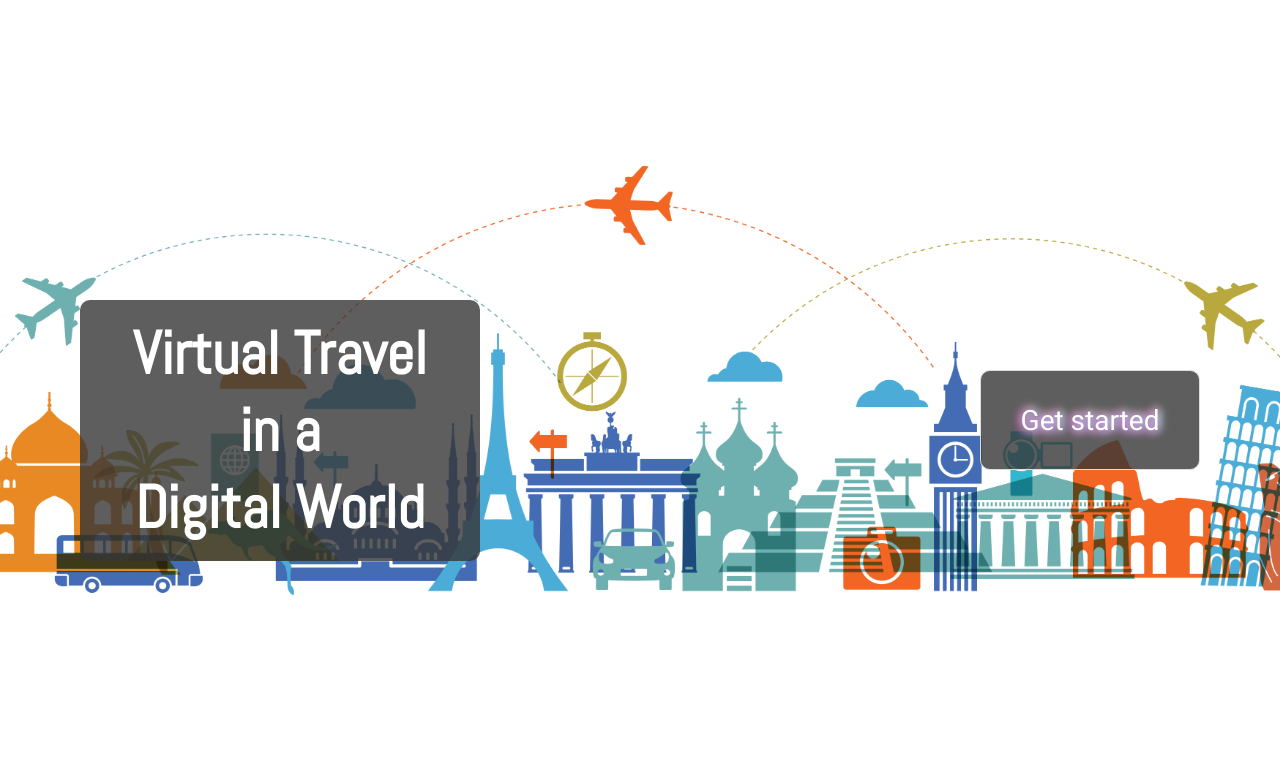
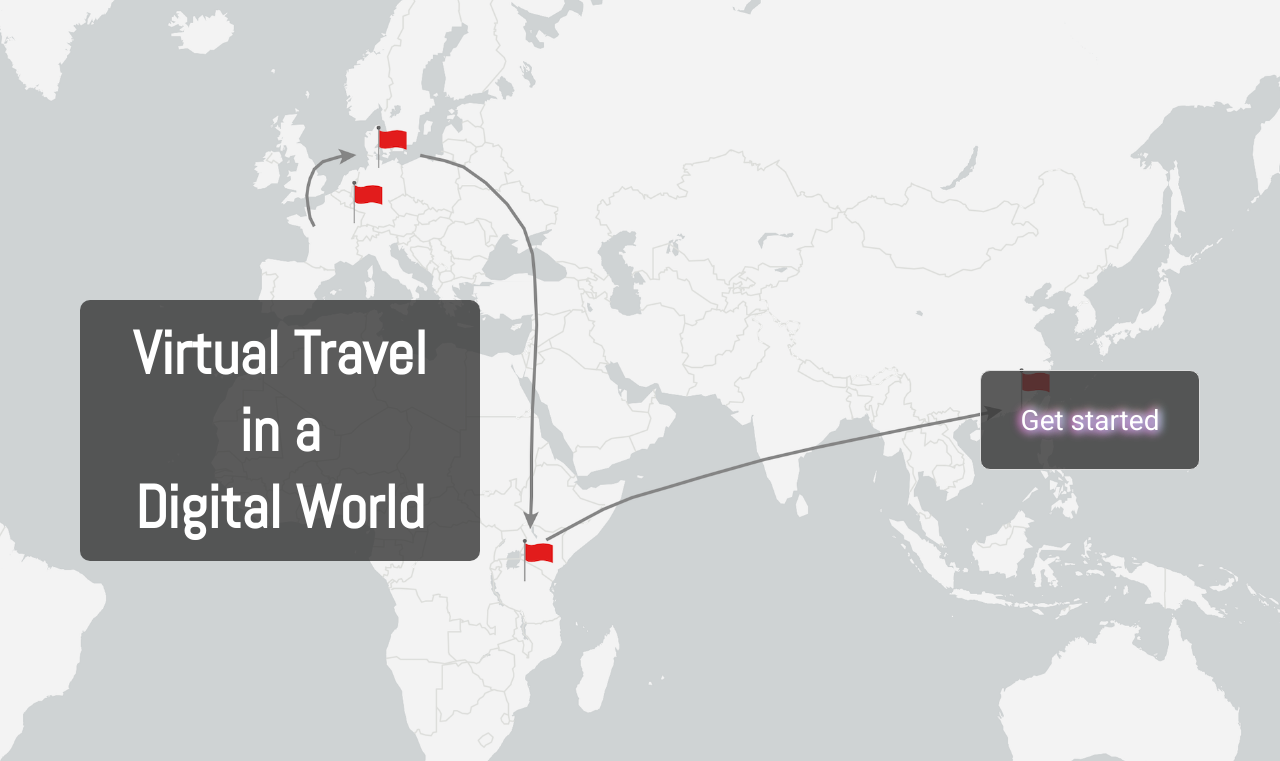
Before and after one commit to BMartin21900/Project02, a PHP site: page / in a window 1280 px wide. Shown: the part 164-925 px from the top of the page. Run offline with PHP 8.4, Linux system fonts and the light colour scheme.

Commit message:
changed index image

```diff
--- a/css/styles.css
+++ b/css/styles.css
@@ -97,7 +97,7 @@ footer img {
 /*Styles for indexpage-->*/
 .indexpage {
 	font-family: "Abel", sans-serif;
-	background-image: url("../images/index_bg.png");
+	background-image: url("../images/index_map.png");
 	background-size: contain;
 	background-position: center;
 	background-repeat: no-repeat;
```
